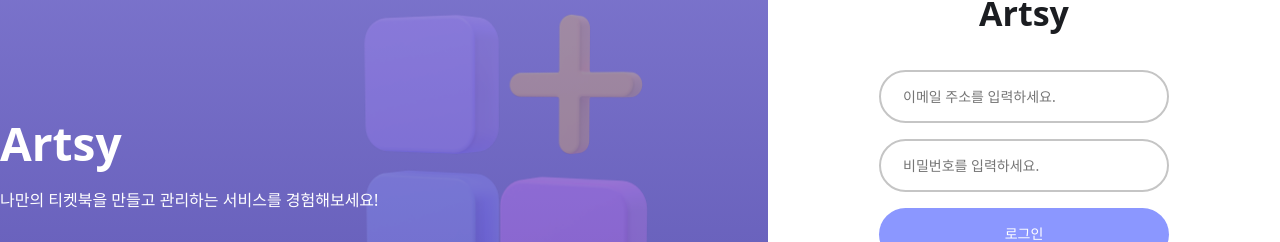
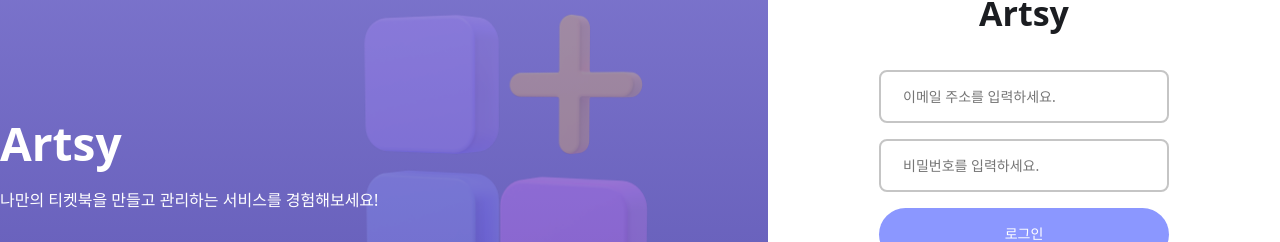
Before and after one commit to seohyun-song/Artsy, a React (Vite) app: page /signin in a window 1280 px wide. Shown: the part 220-462 px from the top of the page. Built offline with nearby package versions, Linux system fonts and the light colour scheme; no server answers.

Commit message:
Design: border-radius 값을 theme에서 쓰도록 수정

```diff
--- a/src/components/@common/Input/Input.jsx
+++ b/src/components/@common/Input/Input.jsx
@@ -8,7 +8,7 @@ import { StyledForm, StyledInput, StyledLabel, StyledRequired, StyledErrorMessag
  * @param {string} id label의 htmlfor, input의 id, name값
  * @param {event: ChangeEvent<HTMLInputElement>} onChange
  * @param {React.RefObject<HTMLInputElement>} inputRef
- * @param {boolean} isRouned input의 형태가 라운드이면 true 언더라인이면 false
+ * @param {boolean} rounded input의 형태가 라운드이면 true 언더라인이면 false
  * @param {string} min input value의 최소 길이
  * @param {string} max input value의 최대 길이
  * @param {boolean} isValid 유효성 검사 결과값
--- a/src/components/@common/Input/Input.styles.js
+++ b/src/components/@common/Input/Input.styles.js
@@ -20,7 +20,7 @@ const StyledInput = styled.input`
     font-size: 16px;
     padding: 8px 22px;
     margin-bottom: 4px;
-    border-radius: ${(props) => (props.$rounded ? '100px' : '0')};
+    border-radius: ${({ theme, $rounded }) => ($rounded ? theme.borderRadius.large : '0')};
     border: ${(props) => (props.$rounded ? '2px solid #c5c5c5' : 'none')};
     border-bottom: 2px solid #c5c5c5;
     border-color: ${(props) => (props.$valid ? '#c5c5c5' : '#FF1F00')};
```
